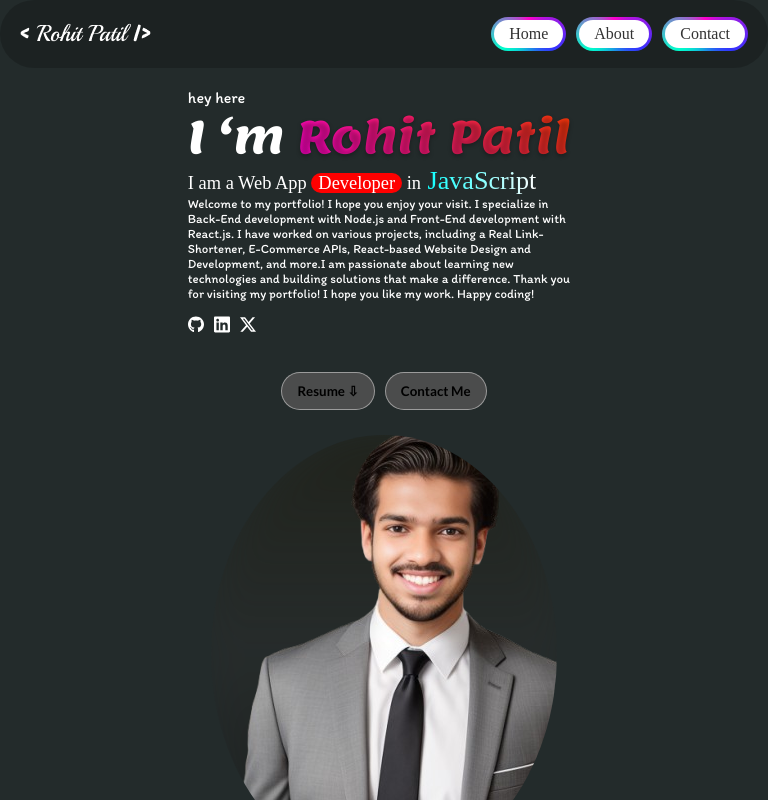
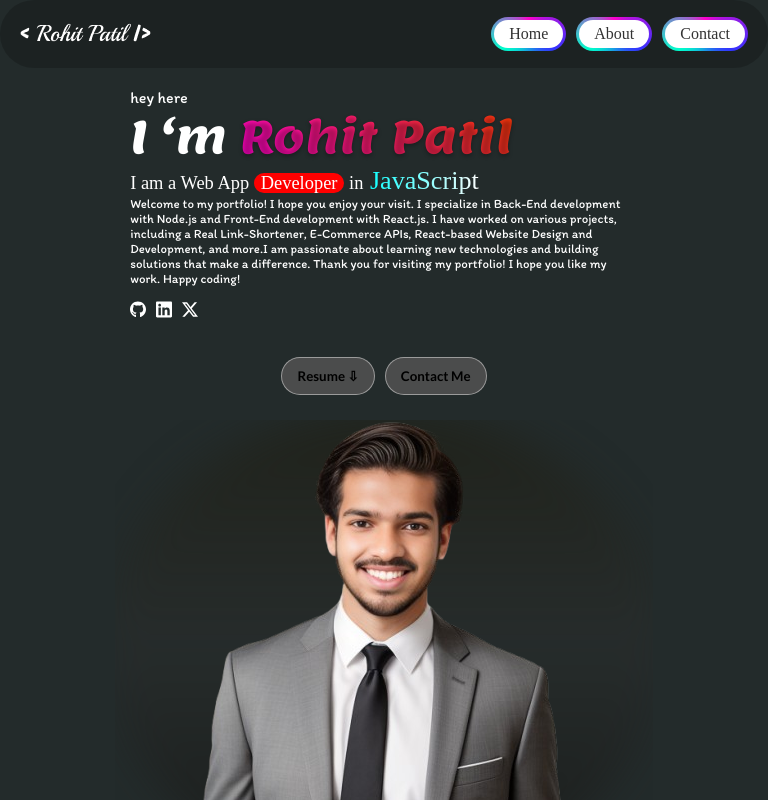
Before and after one commit to rohitrpatil45/portfolio, a React (Vite) app: page / in a window 768 px wide. Shown: the top 800 px of the page. Built offline with nearby package versions, Linux system fonts and the light colour scheme; no server answers; a web font is replaced by a local one.

Commit message:
fixxx the home img

```diff
--- a/src/components/herosection.css
+++ b/src/components/herosection.css
@@ -4,6 +4,13 @@
   margin: 0;
   padding: 0;
   box-sizing: border-box;
+}
+.image-cotnainer{
+  display: flex;
+  justify-content: center;
+  align-items: center;
+  /* background: red; */
+  border-radius: 45px;
 }
 
 .heromainsection {
@@ -43,7 +50,7 @@
   width: 45%;
   position: relative;
 
-  border-radius: 50%;
+  /* border-radius: 50%; */
   display: flex;
   justify-content: center;
   align-items: center;
@@ -70,8 +77,8 @@
 .image-cotnainer {
   position: relative;
   /* background: red ; */
-  overflow: hidden;
-  border-radius: 20%;
+  /* overflow: hidden;     */
+  /* border-radius: 20%; */
   z-index: 2;
 }
 
@@ -257,6 +264,10 @@
     display: flex;
     flex-direction: column;
   }
+  .mainleft ,.mainright{
+    width :70%;
+    max-width: 75%;
+  }
 
   .mainright {
     overflow: hidden;
@@ -265,10 +276,11 @@
   .image-cotnainer {
     /* display: none; */
     /* background: #000; */
-    padding-right: 150px;
+
+    /* padding-right: 150px; */
   }
 
   .image-cotnainer img {
-    padding-right: 50px;
+    /* padding-right: 50px; */
   }
 }
```
